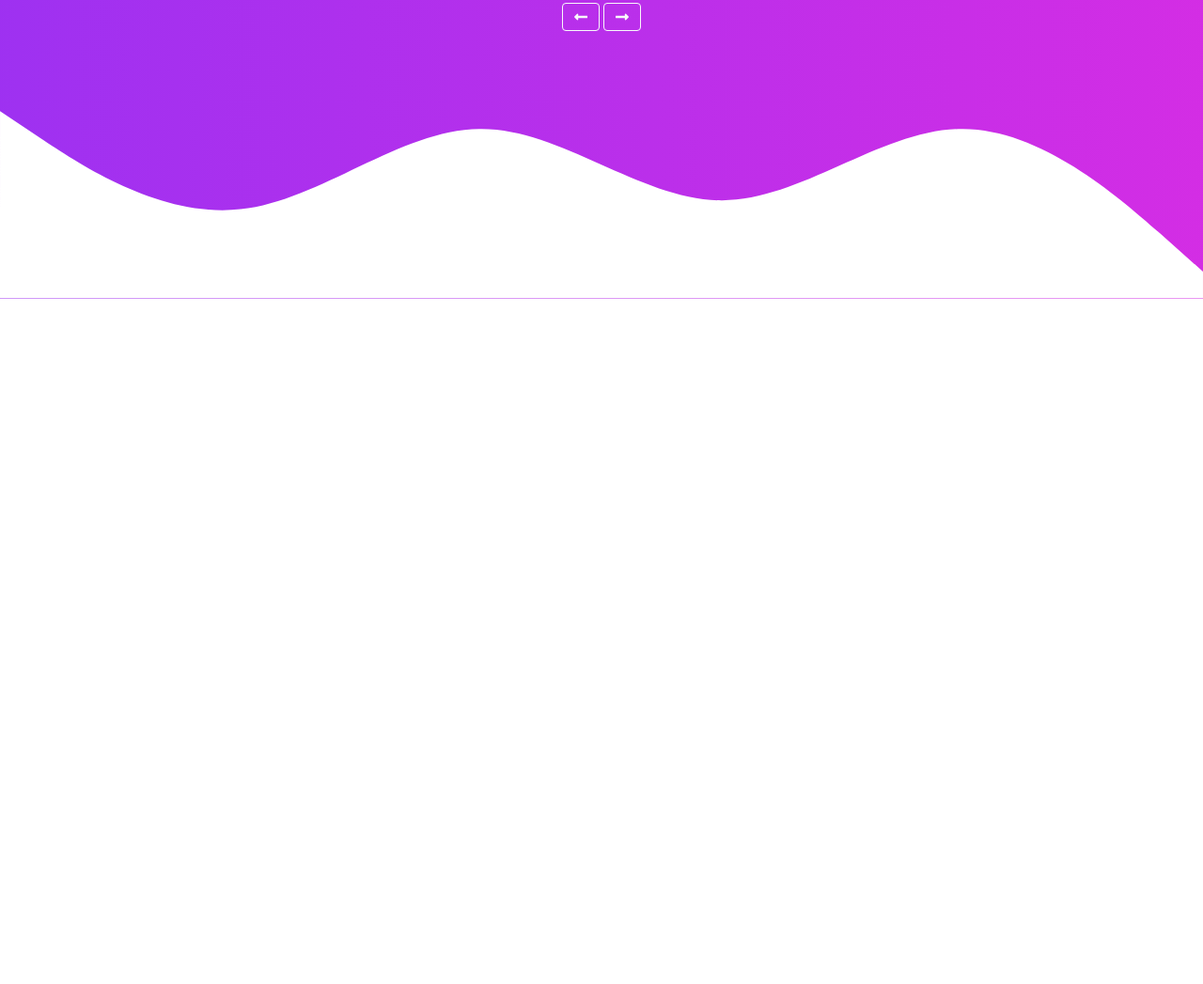
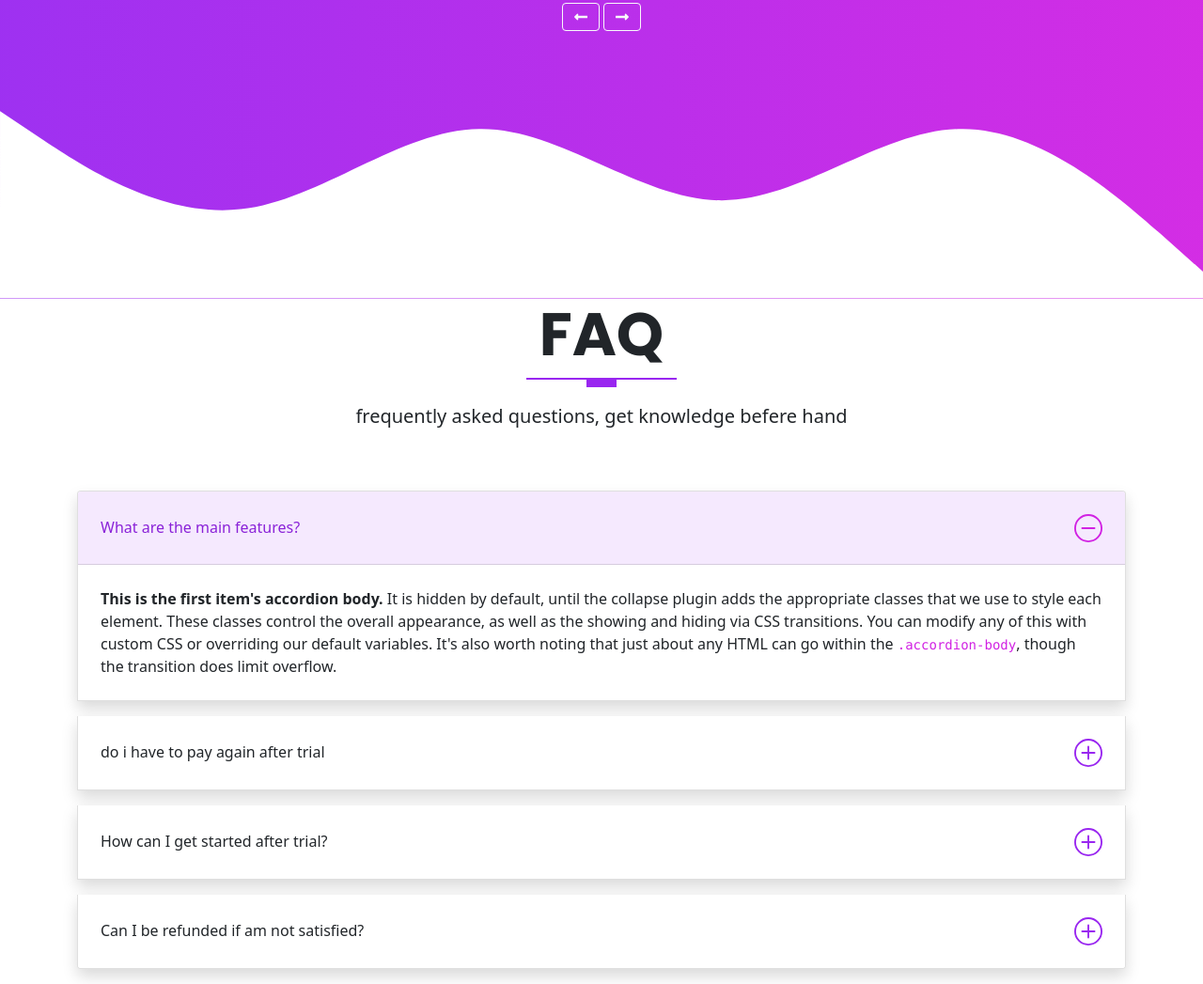
Before and after one commit to CuongXuanLe/Portfolio_sass, a website: page index.html in a window 1280 px wide. Shown: the part 4021-5068 px from the top of the page at 94% size. Before the commit the page ends 4339 px from the top, so only its background shows below. Drawn offline with Linux system fonts and the light colour scheme.

Commit message:
add FAQ section

```diff
--- a/index.html
+++ b/index.html
@@ -384,6 +384,77 @@
       <svg xmlns="http://www.w3.org/2000/svg" viewBox="0 0 1440 320"><path fill="#fff" fill-opacity="1" d="M0,96L48,128C96,160,192,224,288,213.3C384,203,480,117,576,117.3C672,117,768,203,864,202.7C960,203,1056,117,1152,117.3C1248,117,1344,203,1392,245.3L1440,288L1440,320L1392,320C1344,320,1248,320,1152,320C1056,320,960,320,864,320C768,320,672,320,576,320C480,320,384,320,288,320C192,320,96,320,48,320L0,320Z"></path></svg>
     </section>
 
+    <!-- FAQ section -->
+
+    <section id="faq" class="faq">
+      <div class="container">
+        <div class="row text-center">
+          <h1 class="display-3 fw-bold text-uppercase">faq</h1>
+          <div class="heading-line"></div>
+          <p class="lead">frequently asked questions, get knowledge befere hand</p>
+        </div>
+        <!-- accordion content -->
+        <div class="row mt-5">
+          <div class="col-md-12">
+            <div class="accordion" id="accordionExample">
+              <!-- accordion item 1 -->
+              <div class="accordion-item shadow mb-3">
+                <h2 class="accordion-header" id="headingOne">
+                  <button class="accordion-button" type="button" data-bs-toggle="collapse" data-bs-target="#collapseOne" aria-expanded="true" aria-controls="collapseOne">
+                    What are the main features?
+                  </button>
+                </h2>
+                <div id="collapseOne" class="accordion-collapse collapse show" aria-labelledby="headingOne" data-bs-parent="#accordionExample">
+                  <div class="accordion-body">
+                    <strong>This is the first item's accordion body.</strong> It is hidden by default, until the collapse plugin adds the appropriate classes that we use to style each element. These classes control the overall appearance, as well as the showing and hiding via CSS transitions. You can modify any of this with custom CSS or overriding our default variables. It's also worth noting that just about any HTML can go within the <code>.accordion-body</code>, though the transition does limit overflow.
+                  </div>
+                </div>
+              </div>
+                 <!-- accordion item 2 -->
+              <div class="accordion-item shadow mb-3">
+                <h2 class="accordion-header" id="headingTwo">
+                  <button class="accordion-button collapsed" type="button" data-bs-toggle="collapse" data-bs-target="#collapseTwo" aria-expanded="false" aria-controls="collapseTwo">
+                    do i have to pay again after trial
+                  </button>
+                </h2>
+                <div id="collapseTwo" class="accordion-collapse collapse" aria-labelledby="headingTwo" data-bs-parent="#accordionExample">
+                  <div class="accordion-body">
+                    <strong>This is the second item's accordion body.</strong> It is hidden by default, until the collapse plugin adds the appropriate classes that we use to style each element. These classes control the overall appearance, as well as the showing and hiding via CSS transitions. You can modify any of this with custom CSS or overriding our default variables. It's also worth noting that just about any HTML can go within the <code>.accordion-body</code>, though the transition does limit overflow.
+                  </div>
+                </div>
+              </div>
+                 <!-- accordion item 3 -->
+              <div class="accordion-item shadow mb-3">
+                <h2 class="accordion-header" id="headingThree">
+                  <button class="accordion-button collapsed" type="button" data-bs-toggle="collapse" data-bs-target="#collapseThree" aria-expanded="false" aria-controls="collapseThree">
+                How can I get started after trial?
+                  </button>
+                </h2>
+                <div id="collapseThree" class="accordion-collapse collapse" aria-labelledby="headingThree" data-bs-parent="#accordionExample">
+                  <div class="accordion-body">
+                    <strong>This is the third item's accordion body.</strong> It is hidden by default, until the collapse plugin adds the appropriate classes that we use to style each element. These classes control the overall appearance, as well as the showing and hiding via CSS transitions. You can modify any of this with custom CSS or overriding our default variables. It's also worth noting that just about any HTML can go within the <code>.accordion-body</code>, though the transition does limit overflow.
+                  </div>
+                </div>
+              </div>
+                 <!-- accordion item 4 -->
+              <div class="accordion-item shadow mb-3">
+                <h2 class="accordion-header" id="headingFour">
+                  <button class="accordion-button collapsed" type="button" data-bs-toggle="collapse" data-bs-target="#collapseFour" aria-expanded="false" aria-controls="collapseFour">
+                    Can I be refunded if am not satisfied?
+                  </button>
+                </h2>
+                <div id="collapseFour" class="accordion-collapse collapse" aria-labelledby="headingFour" data-bs-parent="#accordionExample">
+                  <div class="accordion-body">
+                    <strong>This is the third item's accordion body.</strong> It is hidden by default, until the collapse plugin adds the appropriate classes that we use to style each element. These classes control the overall appearance, as well as the showing and hiding via CSS transitions. You can modify any of this with custom CSS or overriding our default variables. It's also worth noting that just about any HTML can go within the <code>.accordion-body</code>, though the transition does limit overflow.
+                  </div>
+                </div>
+              </div>
+            </div>
+          </div>
+        </div>
+      </div>
+    </section>
+
     <script src="/assets/vendors/glightbox/js/glightbox.min.js"></script>
 
     <script type="text/javascript">
--- a/scss/_custom.scss
+++ b/scss/_custom.scss
@@ -22,6 +22,9 @@ $primary:   $purple-dark;
 $secondary: $pink;
 
 //Accordion overrides
+$accordion-padding-x:         1.5rem;
+$accordion-padding-y:         1.5rem;
+
 $accordion-icon-color:        $primary;
 $accordion-icon-active-color: $secondary;
 
```
Also changed, not shown: assets/css/style.css, 1 other file.
